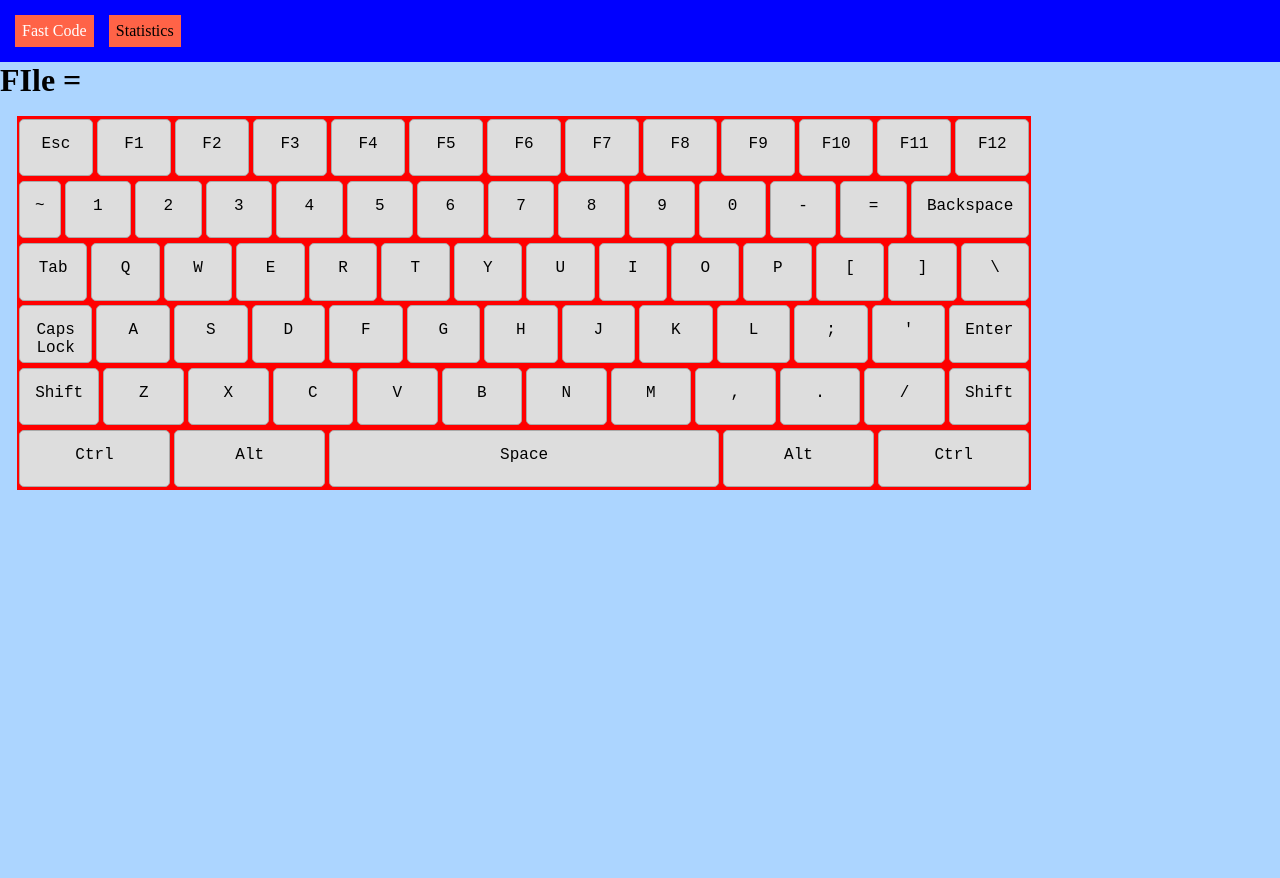
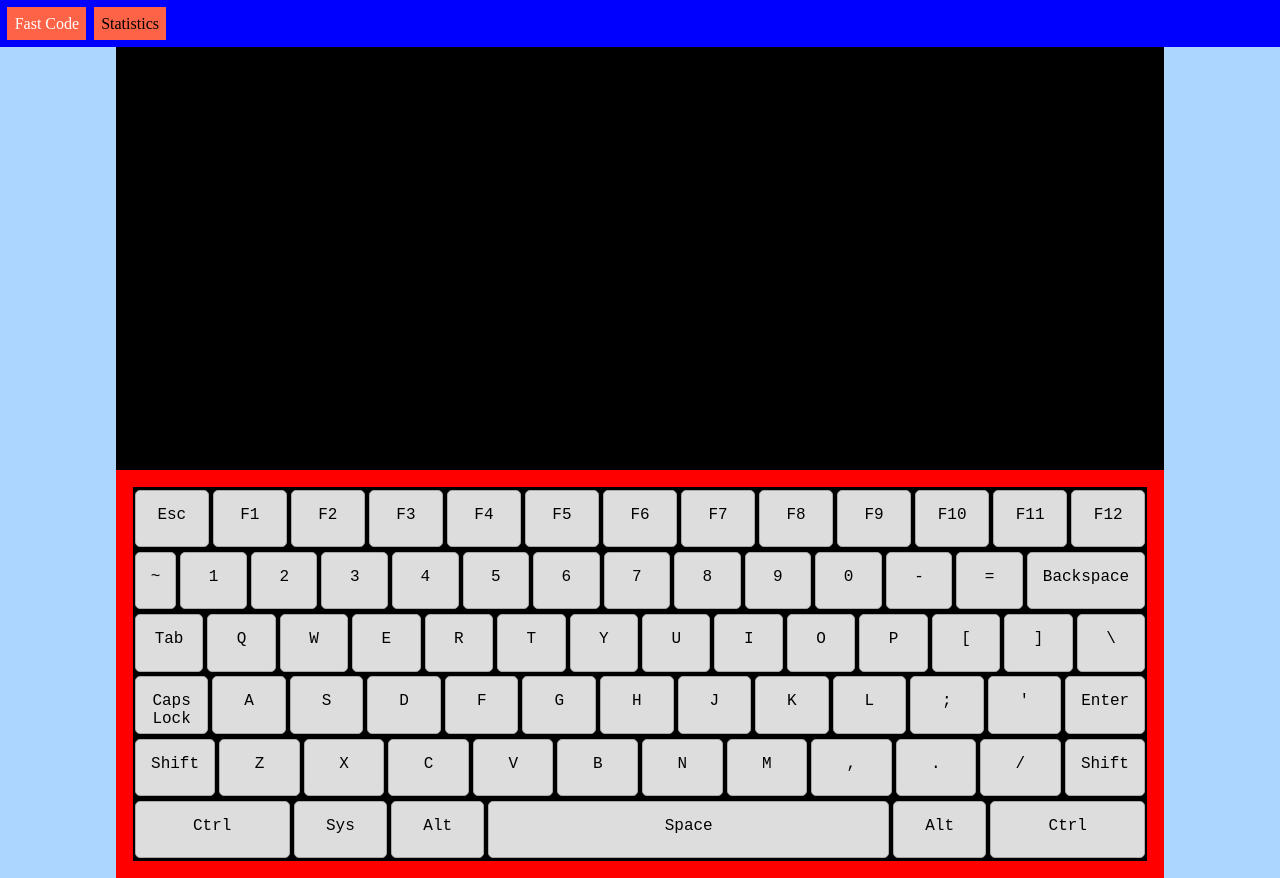
Before and after one commit to BlackGhost0051/FastCode, a Flask app: template app/templates/typing.html in a window 1280 px wide. Before the commit the page ends 490 px from the top, so only its background shows below. Run offline with Flask 3, Linux system fonts and the light colour scheme; the template is opened without the code that fills it, so the values that code supplies are empty.

Commit message:
Add code_typing

```diff
--- a/app/static/css/style.css
+++ b/app/static/css/style.css
@@ -8,21 +8,9 @@ body{
     background: rgb(172, 213, 255);
 }
 
-#app_name{
-    margin: 2ex;
-    padding: 1ex;
-    background: black;
-    color: aliceblue;
-    width: 10ex;
-}
-
-
-#menu{
-    padding: 0ex;
-}
 
 #menu ul{
-    padding: 1ex;
+    padding: 0.5ex;
     background: blue;
     list-style: none;
 
@@ -30,7 +18,7 @@ body{
 }
 
 #menu ul li{
-    margin: 1ex;
+    margin: 0.5ex;
     background: tomato;
 }
 
--- a/app/static/css/typing.css
+++ b/app/static/css/typing.css
@@ -1,3 +1,28 @@
+main{
+    display: grid;
+    place-items: center;
+}
+
+#typing_container{
+    background: red;
+
+    margin: 0ex 2ex 0ex 2ex;
+}
+
+
+#code_typing{
+    font-family: 'Courier New', Courier, monospace;
+
+    height: 40ex;
+
+    padding: 5ex;
+
+
+    white-space: pre-wrap;
+    background: black;
+    color: white;
+}
+
 #failed {
     color: red;
 }
@@ -15,8 +40,7 @@
 
 #keyboard {
     font-family: 'Courier New', Courier, monospace;
-
-    background: red;
+    background: black;
     user-select: none;
     width: 120ex;
     display: inline-block;
--- a/app/templates/typing.html
+++ b/app/templates/typing.html
@@ -15,9 +15,7 @@
     </nav>
 
     <main>
-        <h1>FIle = {{ file }} {{ language }}</h1>
-
-
+        <div id="typing_container">
             <div id="code_typing">
 
             </div>
@@ -101,10 +99,12 @@
                 </div>
                 <div class="row">
                     <div class="key" style="flex: 2;">Ctrl</div>
-                <div class="key" style="flex: 2;">Alt</div>
+                    <div class="key" style="flex: 1">Sys</div>
+                    <div class="key" style="flex: 1;">Alt</div>
                     <div class="key" style="flex: 6;">Space</div>
-                <div class="key" style="flex: 2;">Alt</div>
+                    <div class="key" style="flex: 1;">Alt</div>
                     <div class="key" style="flex: 2;">Ctrl</div>
+                </div>
             </div>
         </div>
 
```
Also changed, not shown: app/static/js/typing.js (+51 -1 lines). Lines whose indentation alone changed are shown as unchanged.
